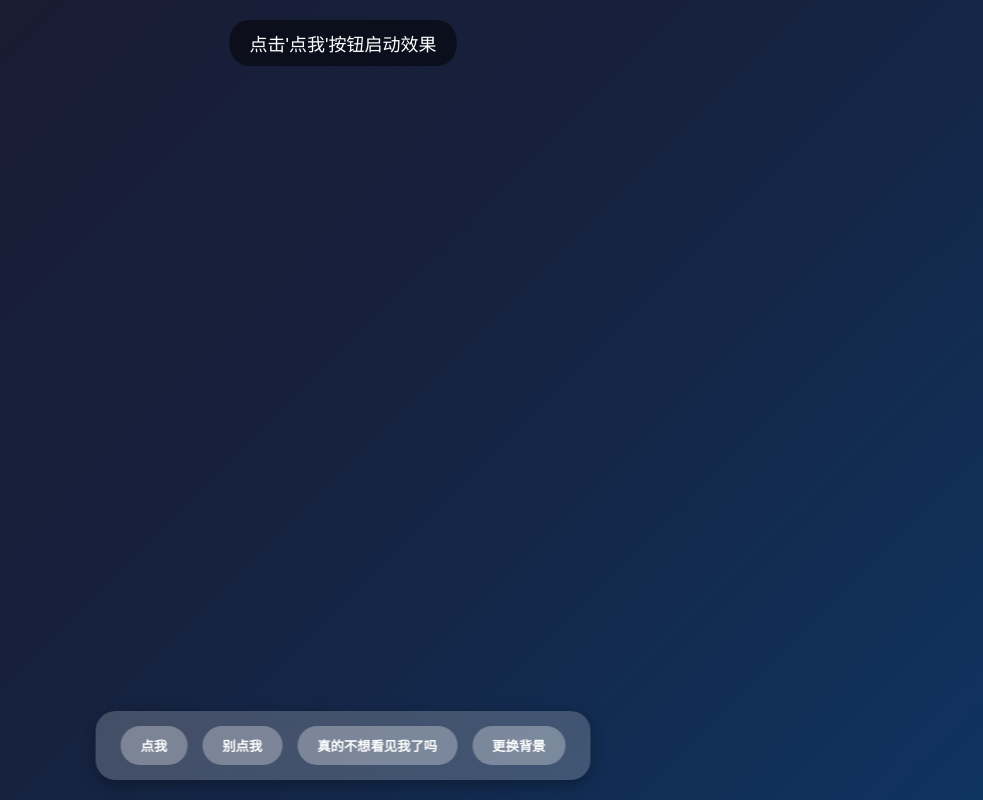
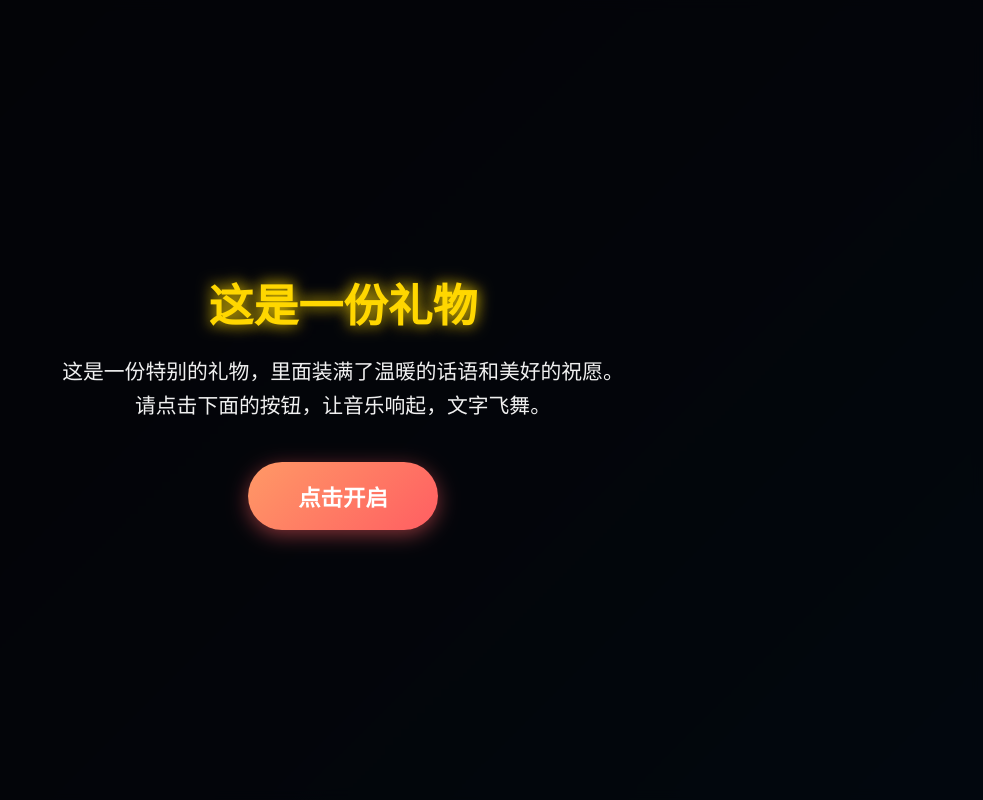
Before and after one commit to Asuperrabbit/For-you, a plain HTML site: page index.html in a window 1280 px wide. Shown: the whole page, without its empty margins (297-1280 px from the left). Drawn offline with Linux system fonts and the light colour scheme.

Commit message:
Implement initial overlay and music player
Added initial overlay and music player functionality.

```diff
--- a/index.html
+++ b/index.html
@@ -18,6 +18,85 @@
             height: 100vh;
             width: 100vw;
             position: relative;
+        }
+
+        /* 初始覆盖层样式 */
+        .initial-overlay {
+            position: fixed;
+            top: 0;
+            left: 0;
+            width: 100%;
+            height: 100%;
+            background: rgba(0, 0, 0, 0.85);
+            display: flex;
+            flex-direction: column;
+            justify-content: center;
+            align-items: center;
+            z-index: 3000;
+            color: white;
+            text-align: center;
+            padding: 20px;
+            backdrop-filter: blur(5px);
+        }
+
+        .initial-overlay h1 {
+            font-size: 2.8rem;
+            margin-bottom: 20px;
+            color: gold;
+            text-shadow: 0 0 15px rgba(255, 215, 0, 0.7);
+            animation: glow 2s ease-in-out infinite alternate;
+        }
+
+        @keyframes glow {
+            from {
+                text-shadow: 0 0 10px rgba(255, 215, 0, 0.7);
+            }
+            to {
+                text-shadow: 0 0 20px rgba(255, 215, 0, 0.9), 0 0 30px rgba(255, 215, 0, 0.6);
+            }
+        }
+
+        .initial-overlay p {
+            font-size: 1.3rem;
+            margin-bottom: 40px;
+            max-width: 600px;
+            line-height: 1.6;
+            color: #f0f0f0;
+        }
+
+        .start-button {
+            background: linear-gradient(135deg, #ff9966, #ff5e62);
+            border: none;
+            border-radius: 50px;
+            padding: 18px 50px;
+            color: white;
+            font-size: 1.4rem;
+            font-weight: bold;
+            cursor: pointer;
+            transition: all 0.3s ease;
+            box-shadow: 0 5px 20px rgba(255, 94, 98, 0.5);
+            position: relative;
+            overflow: hidden;
+        }
+
+        .start-button::after {
+            content: '';
+            position: absolute;
+            top: 0;
+            left: -100%;
+            width: 100%;
+            height: 100%;
+            background: linear-gradient(90deg, transparent, rgba(255, 255, 255, 0.3), transparent);
+            transition: 0.5s;
+        }
+
+        .start-button:hover {
+            transform: translateY(-5px);
+            box-shadow: 0 10px 25px rgba(255, 94, 98, 0.7);
+        }
+
+        .start-button:hover::after {
+            left: 100%;
         }
 
         .message {
@@ -222,16 +301,14 @@
         .control-panel {
             position: fixed;
             bottom: 20px;
-            left: 50%;
-            transform: translateX(-50%);
+            right: 20px;
             background: rgba(255, 255, 255, 0.2);
             backdrop-filter: blur(10px);
             border-radius: 20px;
             padding: 15px 25px;
-            display: flex;
-            gap: 15px;
             z-index: 2000;
             box-shadow: 0 5px 15px rgba(0, 0, 0, 0.3);
+            display: none;
         }
 
         .control-btn {
@@ -250,6 +327,24 @@
             transform: translateY(-3px);
         }
 
+        /* 音乐播放器样式 */
+        .music-player {
+            position: fixed;
+            top: 20px;
+            left: 20px;
+            z-index: 2000;
+            border-radius: 10px;
+            overflow: hidden;
+            box-shadow: 0 5px 15px rgba(0, 0, 0, 0.3);
+            opacity: 0.9;
+            transition: opacity 0.3s ease;
+            display: none;
+        }
+
+        .music-player:hover {
+            opacity: 1;
+        }
+
         /* 响应式调整 */
         @media (max-width: 768px) {
             .message {
@@ -258,23 +353,50 @@
             }
 
             .control-panel {
-                flex-wrap: wrap;
-                justify-content: center;
-                width: 90%;
+                bottom: 10px;
+                right: 10px;
+                padding: 10px 15px;
             }
 
             .control-btn {
                 padding: 8px 15px;
                 font-size: 14px;
             }
+
+            .initial-overlay h1 {
+                font-size: 2rem;
+            }
+
+            .initial-overlay p {
+                font-size: 1rem;
+            }
+
+            .music-player {
+                position: relative;
+                top: 0;
+                left: 0;
+                margin: 20px auto;
+                width: 90%;
+            }
         }
     </style>
 </head>
 <body>
-    <div class="control-panel">
-        <button class="control-btn" id="startBtn">点我</button>
-        <button class="control-btn" id="pauseBtn">别点我</button>
-        <button class="control-btn" id="clearBtn">真的不想看见我了吗</button>
+    <!-- 初始覆盖层 -->
+    <div class="initial-overlay" id="initialOverlay">
+        <h1>这是一份礼物</h1>
+        <p>这是一份特别的礼物，里面装满了温暖的话语和美好的祝愿。<br>请点击下面的按钮，让音乐响起，文字飞舞。</p>
+        <button class="start-button" id="startOverlayBtn">点击开启</button>
+    </div>
+
+    <!-- 音乐播放器 -->
+    <div class="music-player" id="musicPlayer">
+        <iframe frameborder="no" border="0" marginwidth="0" marginheight="0" width="330" height="86"
+                src="//music.163.com/outchain/player?type=2&id=1413585838&auto=1&height=66"></iframe>
+    </div>
+
+    <!-- 控制面板 -->
+    <div class="control-panel" id="controlPanel">
         <button class="control-btn" id="changeBgBtn">更换背景</button>
     </div>
 
@@ -305,6 +427,32 @@
         // 控制变量
         let isRunning = false;
         let messageInterval;
+
+        // 初始化函数
+        function init() {
+            // 初始覆盖层按钮事件
+            document.getElementById('startOverlayBtn').addEventListener('click', function() {
+                // 隐藏初始覆盖层
+                document.getElementById('initialOverlay').style.display = 'none';
+
+                // 显示音乐播放器并开始播放
+                const musicPlayer = document.getElementById('musicPlayer');
+                musicPlayer.style.display = 'block';
+
+                // 确保音乐自动播放 - 重新加载iframe
+                const iframe = musicPlayer.querySelector('iframe');
+                iframe.src = iframe.src.replace(/auto=\d/, 'auto=1');
+
+                // 显示控制面板
+                document.getElementById('controlPanel').style.display = 'block';
+
+                // 开始文字飞舞效果
+                startMessages();
+            });
+
+            // 更换背景按钮事件
+            document.getElementById('changeBgBtn').addEventListener('click', changeBackground);
+        }
 
         // 创建消息元素
         function createMessage() {
@@ -382,22 +530,6 @@
             }, 3000);
         }
 
-        // 暂停飘字
-        function pauseMessages() {
-            isRunning = false;
-            clearInterval(messageInterval);
-        }
-
-        // 清除所有消息
-        function clearMessages() {
-            const messages = document.querySelectorAll('.message');
-            messages.forEach(msg => {
-                if (msg.parentNode) {
-                    msg.parentNode.removeChild(msg);
-                }
-            });
-        }
-
         // 更换背景
         function changeBackground() {
             const gradients = [
@@ -414,36 +546,8 @@
             document.body.style.background = randomGradient;
         }
 
-        // 事件监听
-        document.getElementById('startBtn').addEventListener('click', startMessages);
-        document.getElementById('pauseBtn').addEventListener('click', pauseMessages);
-        document.getElementById('clearBtn').addEventListener('click', clearMessages);
-        document.getElementById('changeBgBtn').addEventListener('click', changeBackground);
-
-        // 初始显示提示
-        window.onload = function() {
-            setTimeout(() => {
-                const hint = document.createElement('div');
-                hint.textContent = "点击'点我'按钮启动效果";
-                hint.style.position = 'fixed';
-                hint.style.top = '20px';
-                hint.style.left = '50%';
-                hint.style.transform = 'translateX(-50%)';
-                hint.style.color = 'white';
-                hint.style.fontSize = '18px';
-                hint.style.zIndex = '2000';
-                hint.style.backgroundColor = 'rgba(0,0,0,0.5)';
-                hint.style.padding = '10px 20px';
-                hint.style.borderRadius = '20px';
-                document.body.appendChild(hint);
-
-                setTimeout(() => {
-                    if (hint.parentNode) {
-                        hint.parentNode.removeChild(hint);
-                    }
-                }, 5000);
-            }, 1000);
-        };
+        // 页面加载完成后初始化
+        window.onload = init;
     </script>
 </body>
 </html>
```
